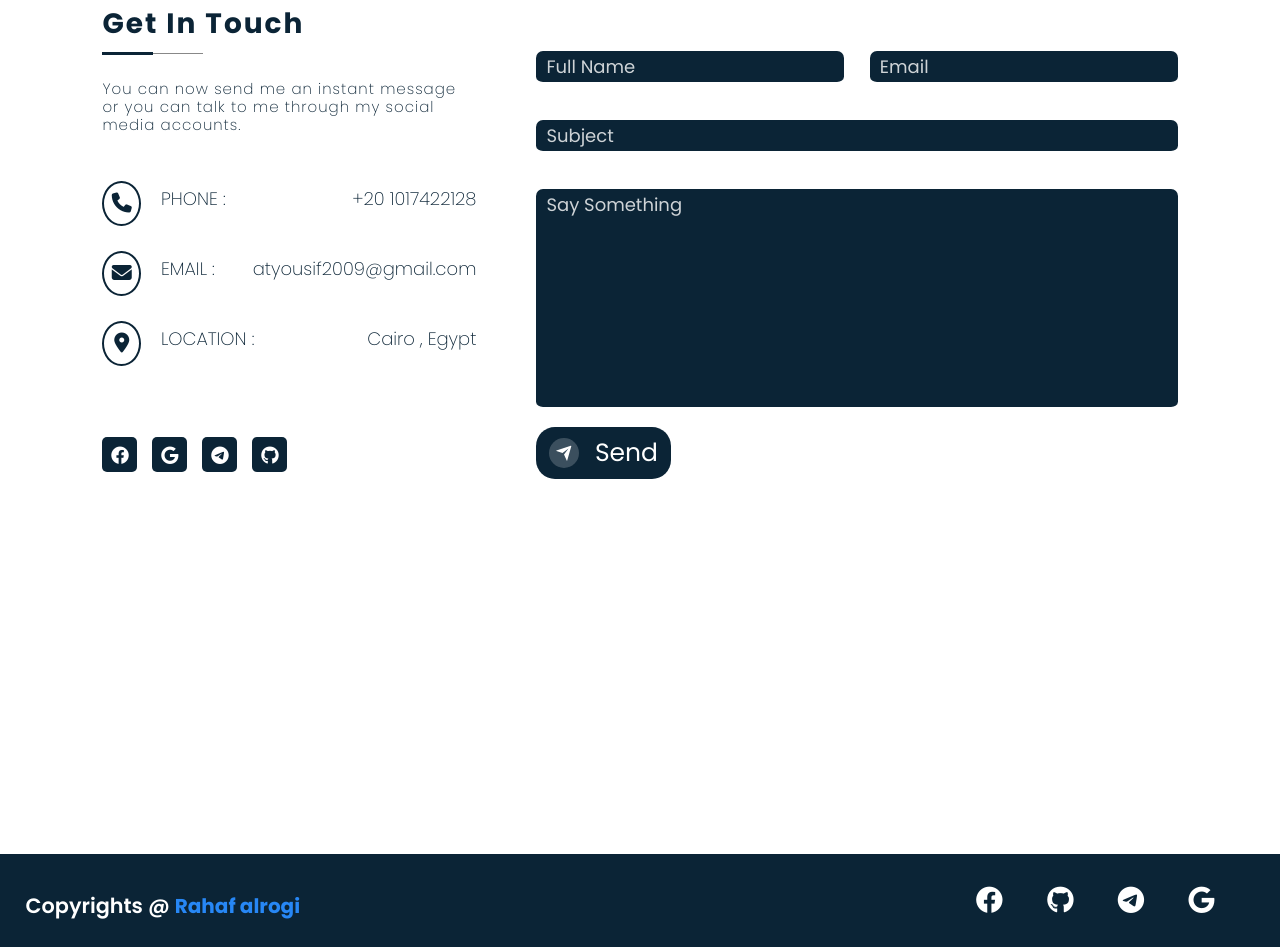
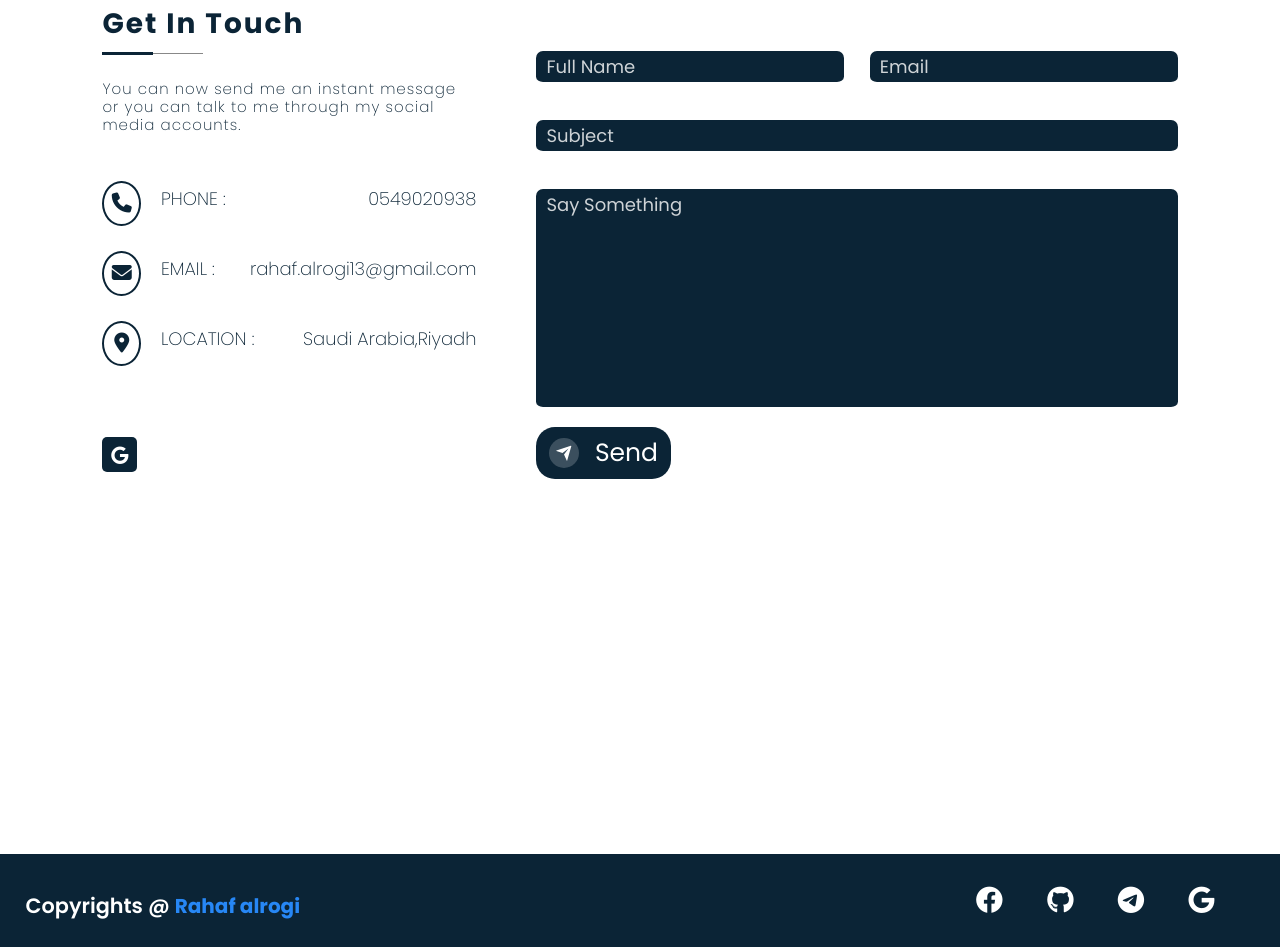
Before and after one commit to egy-mark/Respinsive, a plain HTML site: page index.html in a window 1280 px wide. Shown: the part 5303-6250 px from the top of the page. Drawn offline with Linux system fonts and the light colour scheme.

Commit message:
Update index.html

```diff
--- a/index.html
+++ b/index.html
@@ -251,7 +251,7 @@
                                 </div>
                                 <div class="details">
                                     <span>Phone :</span>
-                                    <span>+20 1017422128</span>
+                                    <span>0549020938</span>
                                 </div>
                             </div>
 
@@ -261,7 +261,7 @@
                                 </div>
                                 <div class="details">
                                     <span>Email :</span>
-                                    <span>atyousif2009@gmail.com</span>
+                                    <span>rahaf.alrogi13@gmail.com </span>
                                 </div>
                             </div>
                             <div class="iconGroup">
@@ -270,15 +270,15 @@
                                 </div>
                                 <div class="details">
                                     <span>Location :</span>
-                                    <span>Cairo , Egypt</span>
+                                    <span>Saudi Arabia,Riyadh</span>
                                 </div>
                             </div>
                         </div>
                         <div class="socialMedia">
-                            <a href="https://www.facebook.com/profile.php?id=100091755497302"target="_blank"><i class="fab fa-facebook"></i></a>
-                            <a href="mailto:ahmedmtawfik2009@gmail.com" target="_blank"><i class="fab fa-google"></i></a>
-                            <a href="https://web.telegram.org/k/#@E_P_LO"target="_blank"><i class="fab fa-telegram"></i></a>
-                            <a href="https://github.com/A7med-Tawfik"target="_blank"><i class="fab fa-github"></i></a>
+
+                            <a href="mailto:rahaf.alrogi13@gmail.com" target="_blank"><i class="fab fa-google"></i></a>
+
+
                         </div>
                     </section>
                     <section class="col right">
```
